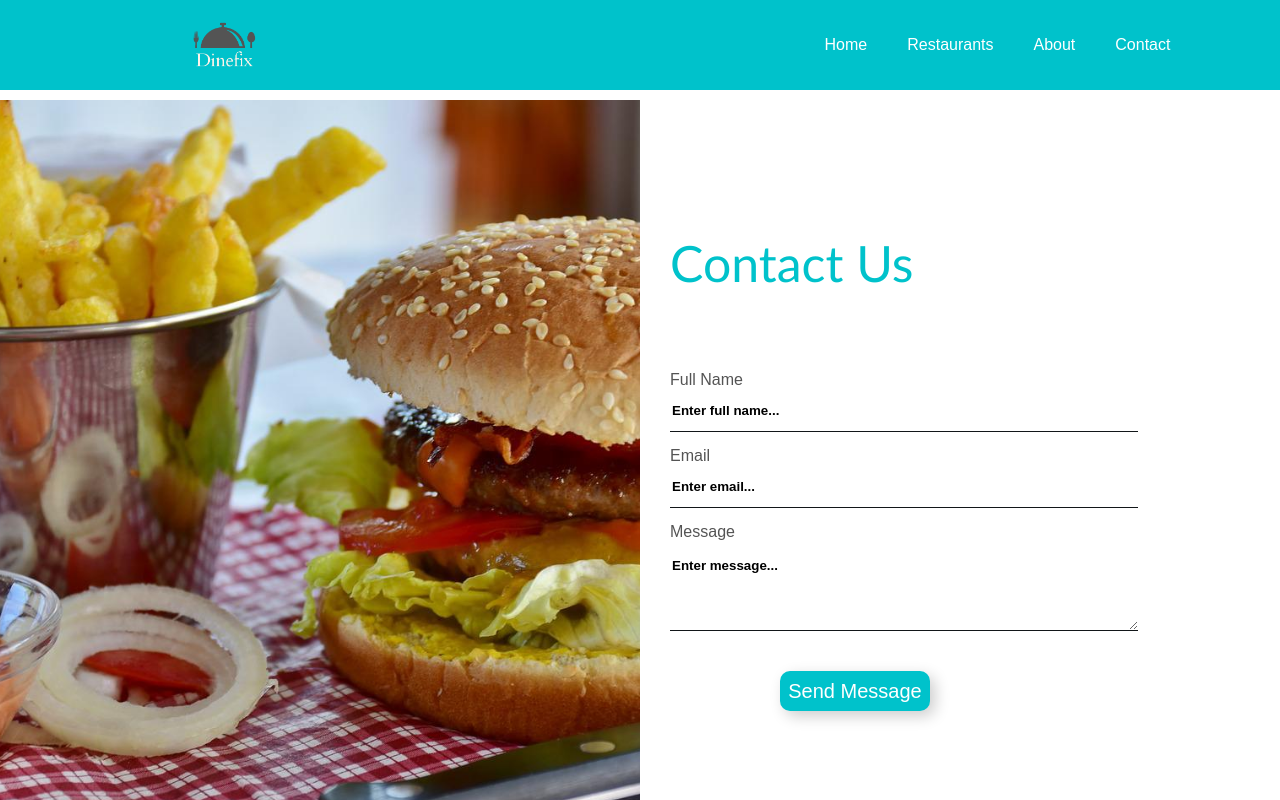
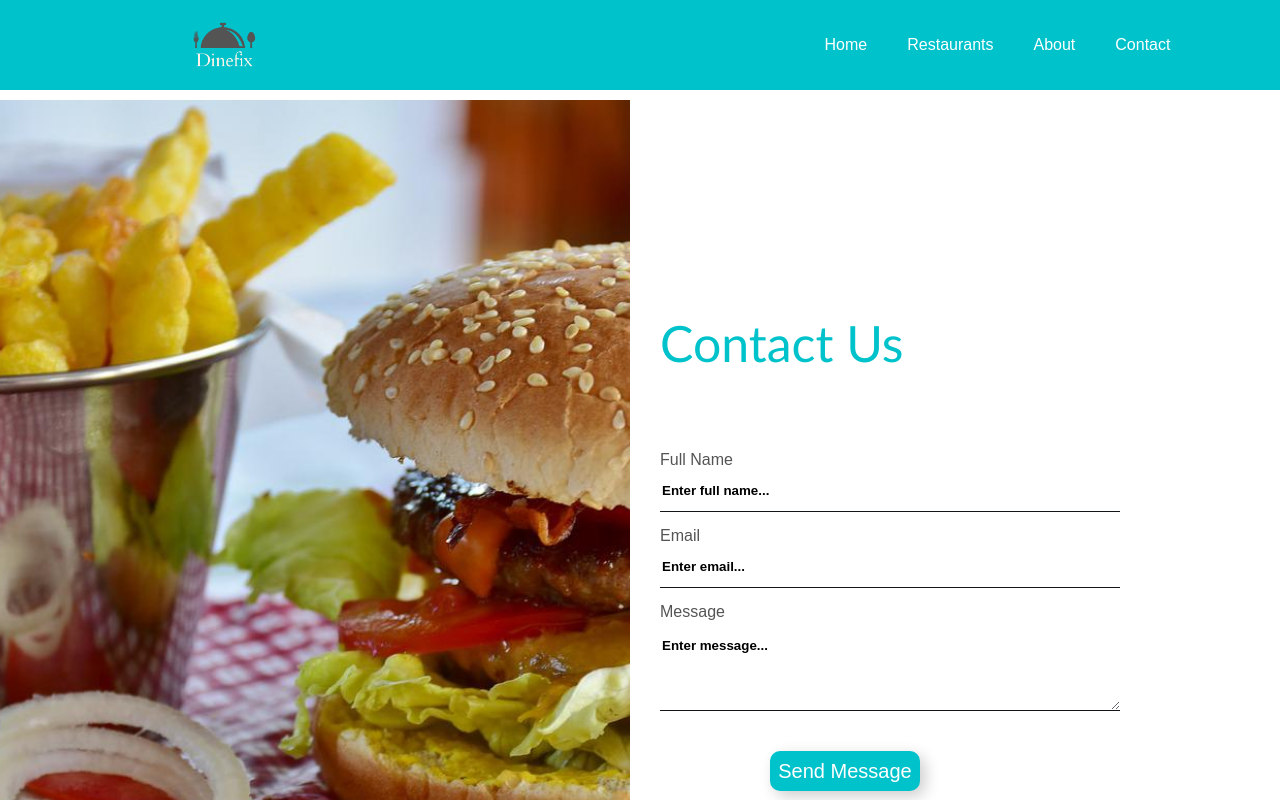
Before and after one commit to Aidan876/DineFix, a React (Create React App) app: page /contact in a window 1280 px wide. Shown: the top 800 px of the page. Built offline with nearby package versions, Linux system fonts and the light colour scheme; the HTML template or start-up script is replaced by a standard one.

Commit message:
Add files via upload

```diff
--- a/src/styles/Contact.css
+++ b/src/styles/Contact.css
@@ -1,7 +1,8 @@
 .contact {
   width: 100%;
-  height: 90vh;
+  height: 110vh;
   display: flex;
+
 }
 
 .contact .leftSide {
@@ -19,6 +20,7 @@
   display: flex;
   flex-direction: column;
   justify-content: center;
+  padding-right: 20px;
 }
 
 .contact .rightSide h1 {
```
